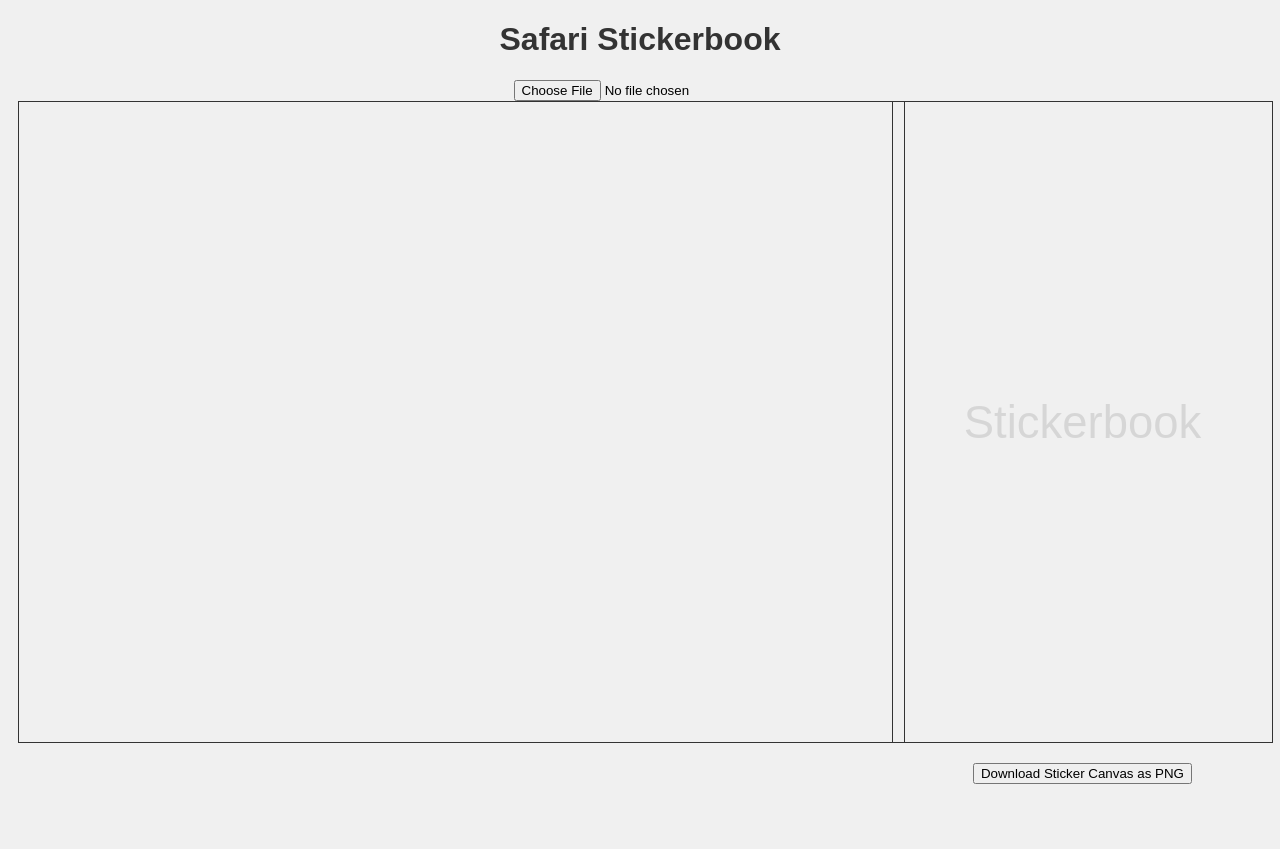
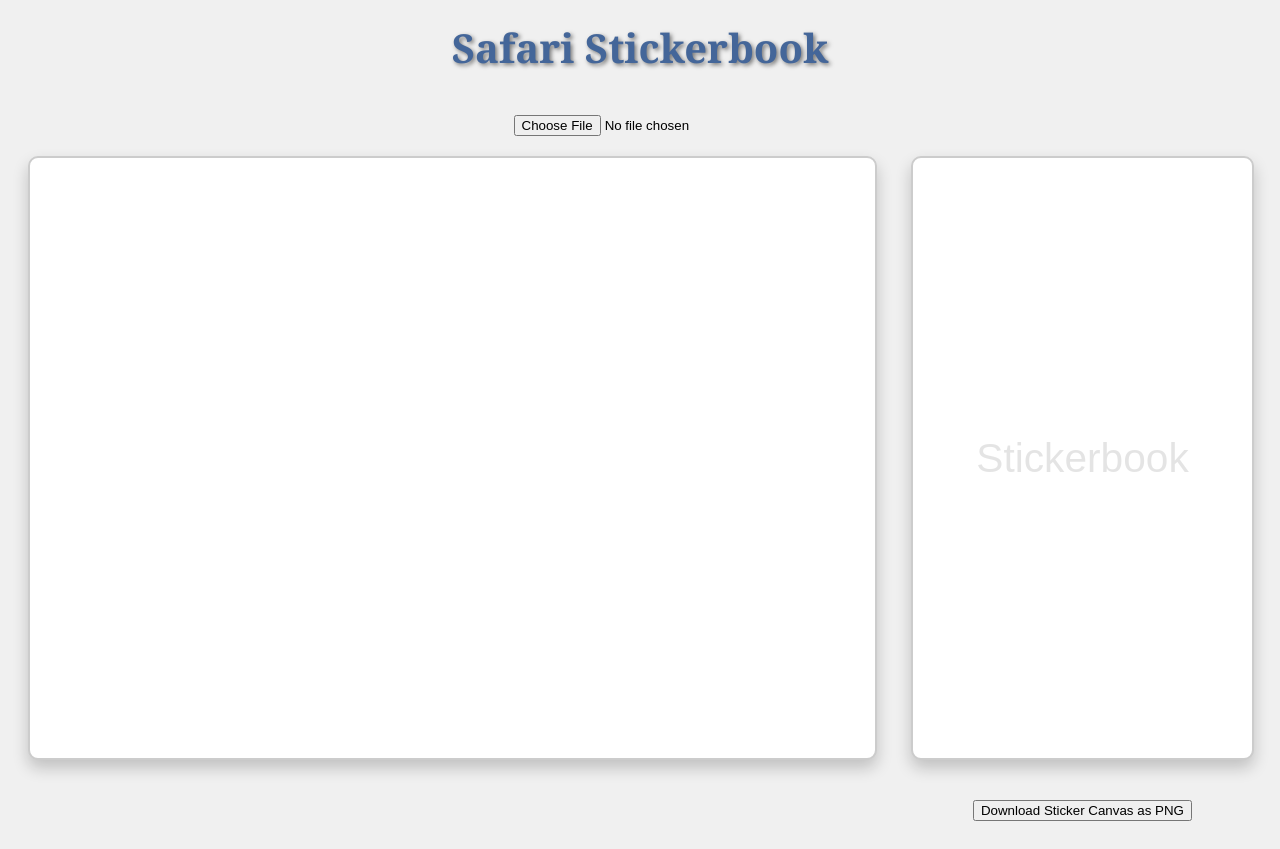
Before and after one commit to roydipta/safari_stickerbook, a plain HTML site: page index.html in a window 1280 px wide. Before the commit the page ends 812 px from the top, so only its background shows below. Drawn offline with Linux system fonts and the light colour scheme.

Commit message:
changing up style

```diff
--- a/styles.css
+++ b/styles.css
@@ -5,8 +5,14 @@ body {
 }
 
 h1 {
-    color: #333;
+    font-family: 'Georgia', serif;
+    font-size: 2.5em;
+    color: #446699;
+    margin-top: 20px;
+    margin-bottom: 40px;
+    text-shadow: 2px 2px 4px rgba(0, 0, 0, 0.5);
 }
+
 
 .parent-container {
     display: flex;
@@ -25,11 +31,15 @@ h1 {
 }
 
 #imageCanvas, #stickerCanvas {
-    border: 1px solid #333;
-    margin: 0 10px;
-    width: 100%;
-    height: 80vh; /* Change this value according to your needs */
+    border: 2px solid #ccc;
+    border-radius: 10px;
+    box-shadow: 0px 8px 16px 0px rgba(0,0,0,0.2);
+    margin: 20px;
+    width: calc(100% - 40px);
+    height: calc(80vh - 40px);
+    background-color: white;
 }
+
 
 #imageCanvas {
     cursor: crosshair;
```
Also changed, not shown: 3 other files.
